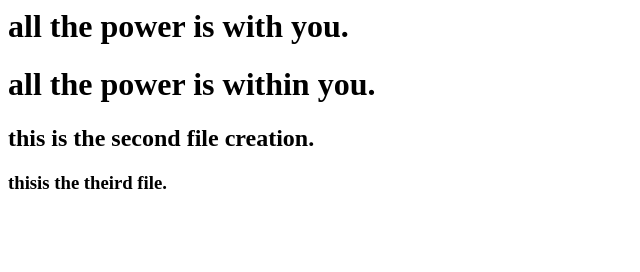
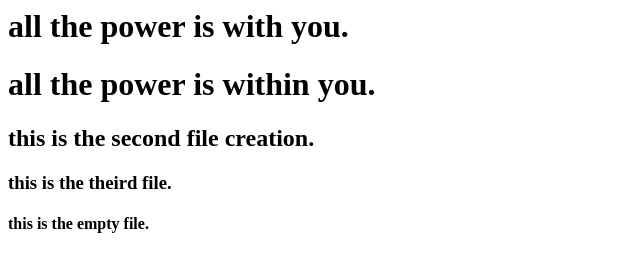
Before and after one commit to ajith199503/ajithkumar, a plain HTML site: page index.html in a window 1280 px wide. Shown: the whole page, without its empty margins (0-640 px from the left). Drawn offline with Linux system fonts and the light colour scheme.

Commit message:
adding new line

```diff
--- a/index.html
+++ b/index.html
@@ -7,7 +7,8 @@
 <body>
 <h1>all the power is within you.</h1>
 <h2>this is the second file creation.<h2>
-		<h3>thisis the theird file.</h3>
+		<h3>this is the theird file.</h3>
+		<h4>this is the empty file.</h4>
 </body>
 
 </html>
```
